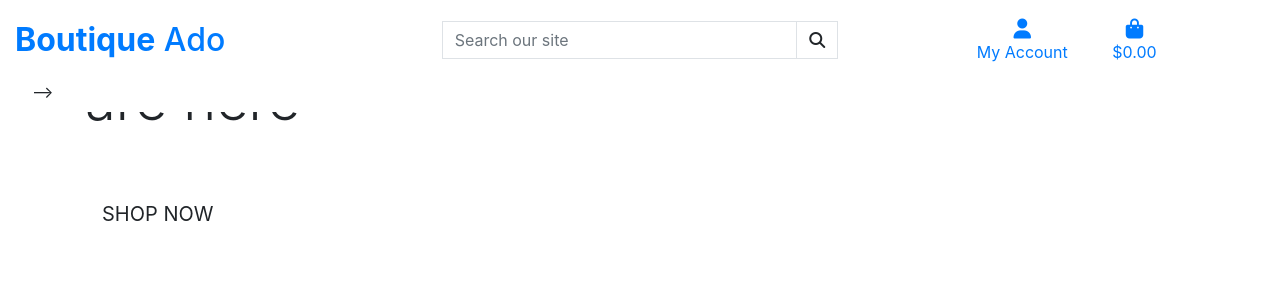
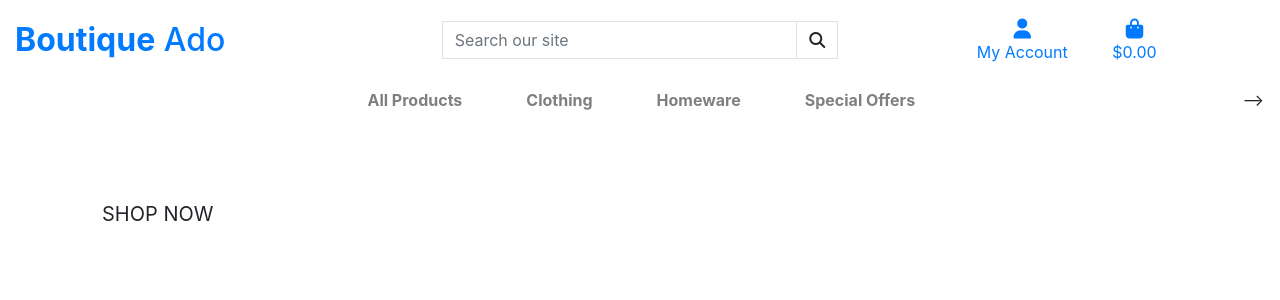
Before and after one commit to DannyGilligan/chocelegance, a Django app: page / in a window 1280 px wide. Shown: the top 300 px of the page. Run offline with Django 3.2, Linux system fonts and the light colour scheme; some libraries are stand-ins or nearby versions.

Commit message:
Add main-nav html structure

```diff
--- a/templates/includes/main-nav.html
+++ b/templates/includes/main-nav.html
@@ -0,0 +1,57 @@
+<!-- Main Navbar -->
+<div class="collapse navbar-collapse" id="main-nav">
+    <ul class="navbar-nav w-auto mx-auto">
+
+        <!-- All products menu -->
+        <li class="nav-item dropdown">
+            <a class="logo-font font-weight-bold nav-link text-black mr-5" href="#" id="all-products-link" data-toggle="dropdown" aria-haspopup="true" aria-expanded="false">
+                All Products
+            </a>
+            <div class="dropdown-menu border-0" aria-labelledby="all-products-link">
+                <a href="" class="dropdown-item">By Price</a>
+                <a href="" class="dropdown-item ">By Rating</a>
+                <a href="" class="dropdown-item ">By Category</a>
+                <a href="" class="dropdown-item">All Products</a>
+            </div>
+        </li>
+
+        <!-- All clothing menu -->
+        <li class="nav-item dropdown">
+            <a class="logo-font font-weight-bold nav-link text-black mr-5" href="#" id="clothing-link" data-toggle="dropdown" aria-haspopup="true" aria-expanded="false">
+                Clothing
+            </a>
+            <div class="dropdown-menu border-0" aria-labelledby="clothing-link">
+                <a href="" class="dropdown-item">Activewear &amp; Essentials</a>
+                <a href="" class="dropdown-item">Jeans</a>
+                <a href="" class="dropdown-item">Shirts</a>
+                <a href="" class="dropdown-item">All Clothing</a>
+            </div>
+        </li>
+
+        <!-- All homeware menu -->
+        <li class="nav-item dropdown">
+            <a class="logo-font font-weight-bold nav-link text-black mr-5" href="#" id="homeware-link" data-toggle="dropdown" aria-haspopup="true" aria-expanded="false">
+                Homeware
+            </a>
+            <div class="dropdown-menu border-0" aria-labelledby="homeware-link">
+                <a href="" class="dropdown-item">Bed &amp; Bath</a>
+                <a href="" class="dropdown-item">Kitchen &amp; Dining</a>
+                <a href="" class="dropdown-item">All Homeware</a>
+            </div>
+        </li>
+
+        <!-- All Special offers menu -->
+        <li class="nav-item dropdown">
+            <a class="logo-font font-weight-bold nav-link text-black" href="#" id="specials-link" data-toggle="dropdown" aria-haspopup="true" aria-expanded="false">
+                Special Offers
+            </a>
+            <div class="dropdown-menu border-0" aria-labelledby="specials-link">
+                <a href="" class="dropdown-item">New Arrivals</a>
+                <a href="" class="dropdown-item">Deals</a>
+                <a href="" class="dropdown-item">Clearance</a>
+                <a href="" class="dropdown-item">All Specials</a>
+            </div>
+        </li>
+
+    </ul>
+</div>
--- a/templates/includes/mobile-top-header.html
+++ b/templates/includes/mobile-top-header.html
@@ -35,7 +35,7 @@
             {% if request.user.is_superuser %}
                 <a href="{% url 'account_logout' %}" class="dropdown-item">Product Management</a>
             {% endif %}
-            <!-- <a href="{% url 'profile' %}" class="dropdown-item">My Profile</a> -->
+            <!-- <a href="" class="dropdown-item">My Profile</a> -->
             <a href="{% url 'account_logout' %}" class="dropdown-item">Logout</a>
         {% else %}
             <a href="{% url 'account_signup' %}" class="dropdown-item">Register</a>
```
